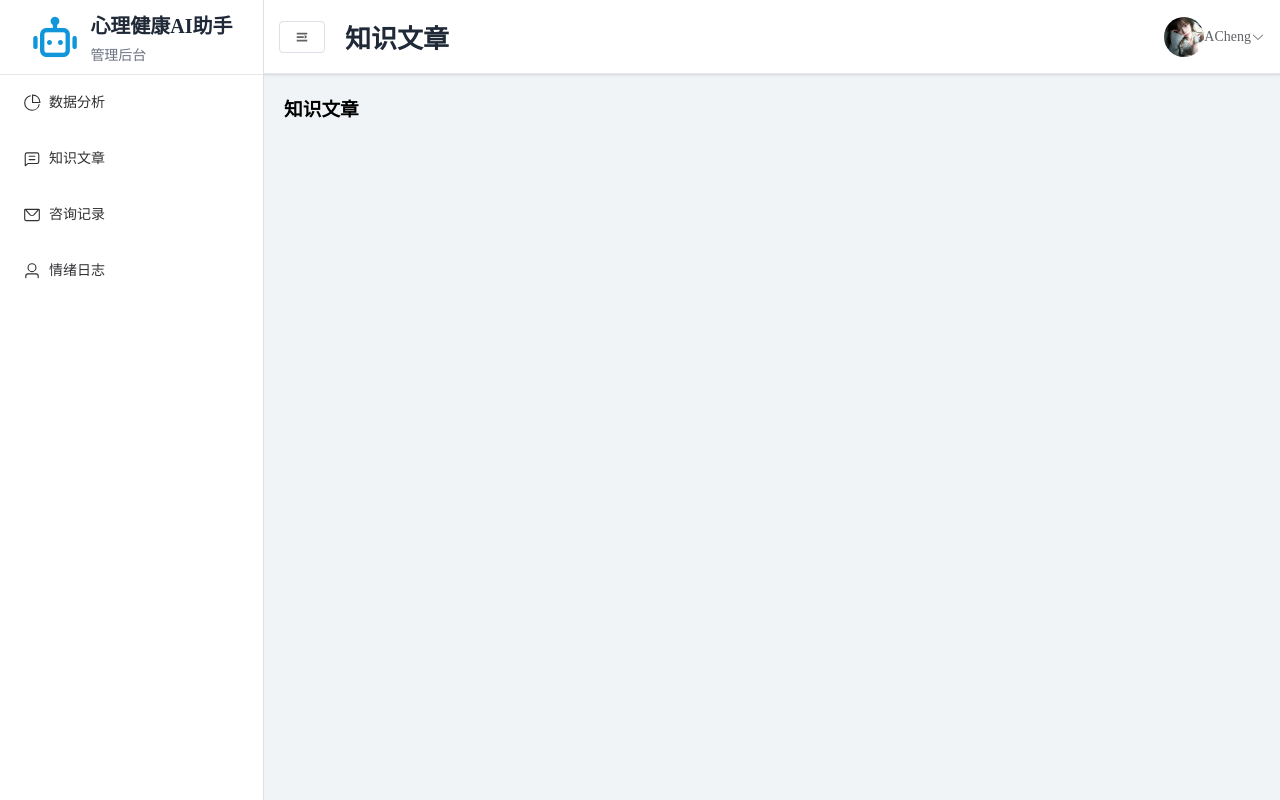
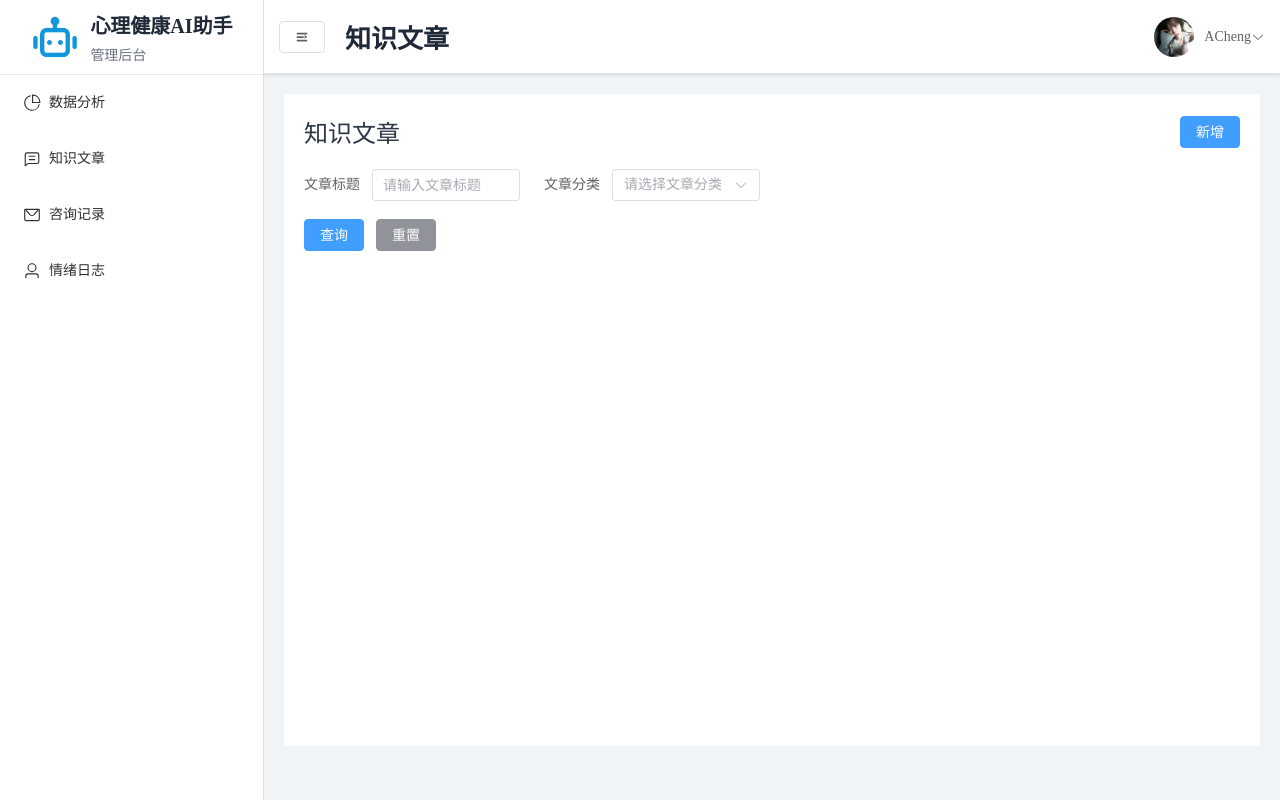
Before and after one commit to ACheng-06/Health-Assistant, a Vue app: page /back/knowledge in a window 1280 px wide. Built offline with nearby package versions, Linux system fonts and the light colour scheme.

Commit message:
完成TableSearch

```diff
--- a/package.json
+++ b/package.json
@@ -11,6 +11,7 @@
   "dependencies": {
     "@element-plus/icons-vue": "^2.3.2",
     "element-plus": "^2.14.0",
+    "pinia": "^3.0.4",
     "sass": "^1.97.2",
     "vue": "^3.5.34",
     "vue-router": "^4.6.4"
--- a/src/App.vue
+++ b/src/App.vue
@@ -1,6 +1,4 @@
 <script setup>
-
-
 </script>
 <template>
   <div>
--- a/src/components/BackendLayout.vue
+++ b/src/components/BackendLayout.vue
@@ -6,8 +6,8 @@
         <el-header>
           <NavBar />
         </el-header>
-        <el-main>
-          <router-view />
+        <el-main class="main-content">
+          <router-view class="content-container" />
         </el-main>
       </el-container>
     </el-container>
@@ -29,21 +29,6 @@
 
   .main-container {
     height: 100%;
-  }
-
-  .navbar {
-    height: 100%;
-    display: flex;
-    align-items: center;
-    justify-content: space-between;
-    padding: 0 15px;
-    background: white;
-    box-shadow: 0 1px 4px rgba(0, 21, 41, 0.08);
-    border-bottom: 1px solid #e5e7eb;
-  }
-
-  .main-content {
-    flex: 1;
 
     .content-container {
       padding: 20px;
--- a/src/components/NavBar.vue
+++ b/src/components/NavBar.vue
@@ -1,7 +1,7 @@
 <template>
   <div class="navbar">
     <div class="flex-box">
-      <el-button>
+      <el-button @click="handleCollapse">
         <el-icon>
           <Expand />
         </el-icon>
@@ -11,7 +11,7 @@
     <div class="flex-box">
       <el-dropdown @command="handleCommand">
         <div class="flex-box">
-          <el-avatar :src="userImg" alt="logo" />
+          <el-avatar style="margin-right: 10px;" :src="userImg" alt="logo" />
           <p class="user-name">ACheng</p>
           <el-icon>
             <ArrowDown />
@@ -28,11 +28,18 @@
 </template>
 
 <script setup>
-  import { useRouter, useRoute } from 'vue-router'
+  import { useRoute } from 'vue-router'
   import userImg from '@/assets/images/user.jpg'
-
+  import { useAdminStore } from '@/store/admin'
+  const handleCommand = (command) => {
+    if (command === 'logout') {
+      // 退出登录逻辑
+    }
+  }
+  const handleCollapse = () => {
+    useAdminStore().toggleCollapse()
+  }
   const route = useRoute()
-  const router = useRouter()
 </script>
 
 <style lang="scss" scoped>
--- /dev/null
+++ b/src/components/PageHead.vue
@@ -0,0 +1,31 @@
+<template>
+  <div class="page-head">
+    <p class="page-title">{{ title }}</p>
+    <div class="action-btn">
+      <slot name="buttons"></slot>
+    </div>
+  </div>
+</template>
+<script setup>
+
+  const props = defineProps({
+    title: {
+      type: String,
+      default: ''
+    }
+  })
+</script>
+
+<style lang="scss" scoped>
+.page-head {
+  margin-bottom: 20px;
+  display: flex;
+  align-items: center;
+  justify-content: space-between;
+
+  .page-title {
+    font-size: 24px;
+    color: #2d3748;
+  }
+}
+</style>
--- a/src/components/SideBar.vue
+++ b/src/components/SideBar.vue
@@ -1,9 +1,9 @@
 <template>
-  <el-aside :width="isCollapser ? '64px' : '264px'">
-    <el-menu default-active="2" class="menu-style">
+  <el-aside :width="isCollapse ? '64px' : '264px'">
+    <el-menu default-active="2" class="menu-style" :collapse="isCollapse" :collapse-transition="false">
       <div class="brand">
         <el-image style="width:50px; height:50px; margin-right:10px;" :src="iconURL" alt="brand-icon" />
-        <div class="info-card">
+        <div v-if="!isCollapse" class="info-card">
           <h1 class="brand-title">心理健康AI助手</h1>
           <p class="brand-subtitle">管理后台</p>
         </div>
@@ -23,13 +23,15 @@
 </template>
 <script setup>
   import { useRouter } from 'vue-router'
+  import { useAdminStore } from '@/store/admin'
+  import { computed } from 'vue'
   const router = useRouter()
   const iconURL = new URL('@/assets/images/机器人.png', import.meta.url).href
   const selectMenu = (key) => {
     const currentRoute = router.options.routes[0]
     router.push(`${currentRoute.path}/${key.index}`)
   }
-
+  const isCollapse = computed(() => useAdminStore().isCollapse)
 </script>
 <style lang="scss" scoped>
 .menu-style {
--- /dev/null
+++ b/src/components/TableSearch.vue
@@ -0,0 +1,66 @@
+<template>
+  <el-form ref="ruleFormRef" :model="formData" :rules="rules">
+    <el-row :gutter="24">
+      <template v-for="item in formItemAttrs" :key="item.prop">
+        <el-col v-bind="item.col">
+          <el-form-item :label="item.label" :prop="item.prop">
+            <component v-model="formData[item.prop]" :is="getComponent(item.comp)" :placeholder="item.placeholder">
+              <template v-if="item.comp === 'select'">
+                <el-option label="全部" value="" />
+                <el-option v-for="option in item.options" :key="option.value" :label="option.label"
+                  :value="option.value" />
+              </template>
+            </component>
+          </el-form-item>
+        </el-col>
+      </template>
+    </el-row>
+    <el-row>
+      <el-button type="primary" @click="handleSearch">查询</el-button>
+      <el-button type="info" @click="handleReset(ruleFormRef)">重置</el-button>
+    </el-row>
+  </el-form>
+</template>
+<script setup>
+  import { ref, reactive, computed } from 'vue'
+
+  const ruleFormRef = ref()
+
+  const formData = reactive({})
+
+  const props = defineProps({
+    formItem: {
+      type: Array,
+      default: () => [],
+    },
+  })
+
+  const formItemAttrs = computed(() => {
+    return props.formItem.map(item => ({
+      ...item,
+      col: { xs: 24, sm: 12, md: 8, lg: 6, xl: 6 }
+    }))
+  })
+
+  const getComponent = (comp) => {
+    const map = {
+      input: 'ElInput',
+      select: 'ElSelect',
+      date: 'ElDatePicker'
+    }
+    return map[comp] || 'ElInput'
+  }
+
+  const emit = defineEmits(['search'])
+
+  const handleSearch = () => {
+    console.log(formData)
+    emit('search', formData)
+  }
+  const handleReset = (formEl) => {
+    if (!formEl) return
+    formEl.resetFields()
+    handleSearch()
+  }
+
+</script>
--- a/src/main.js
+++ b/src/main.js
@@ -4,6 +4,7 @@ import App from './App.vue'
 import './style.css'
 import ElementPlus from 'element-plus'
 import 'element-plus/dist/index.css'
+import {createPinia} from 'pinia'
 import * as ElementPlusIconsVue from '@element-plus/icons-vue'
 
 const app = createApp(App)
@@ -12,4 +13,5 @@ for (const [key, component] of Object.entries(ElementPlusIconsVue)) {
 }
 app.use(ElementPlus)
 app.use(router)
+app.use(createPinia())
 app.mount('#app')
--- /dev/null
+++ b/src/store/admin.js
@@ -0,0 +1,15 @@
+import { defineStore } from 'pinia'
+import { ref } from 'vue'
+
+export const useAdminStore = defineStore('admin', () => {
+  const isCollapse = ref(false)
+
+  const toggleCollapse = () => {
+    isCollapse.value = !isCollapse.value
+  }
+
+  return {
+    isCollapse,
+    toggleCollapse,
+  }
+})
--- a/src/views/knowledge.vue
+++ b/src/views/knowledge.vue
@@ -1,5 +1,42 @@
 <template>
   <div>
-    <h1>知识文章</h1>
+    <PageHead title="知识文章">
+      <template #buttons>
+        <el-button type="primary">新增</el-button>
+      </template>
+    </PageHead>
+    <TableSearch :formItem="formItem" @search="handleSeach" />
   </div>
 </template>
+<script setup>
+  import PageHead from '@/components/PageHead.vue'
+  import TableSearch from '@/components/TableSearch.vue'
+  const formItem = [
+    {
+      comp: 'input',
+      label: '文章标题',
+      prop: 'title',
+      placeholder: '请输入文章标题',
+    },
+    {
+      comp: 'select',
+      prop: 'category',
+      label: '文章分类',
+      placeholder: '请选择文章分类',
+      options: [
+        {
+          value: '1',
+          label: '分类1',
+        },
+        {
+          value: '2',
+          label: '分类2',
+        },
+      ]
+    },
+  ]
+  const handleSeach = (data) => {
+    console.log(data)
+  }
+
+</script>
```
Also changed, not shown: 1 other file (tests, documents, lock files or other folders).
